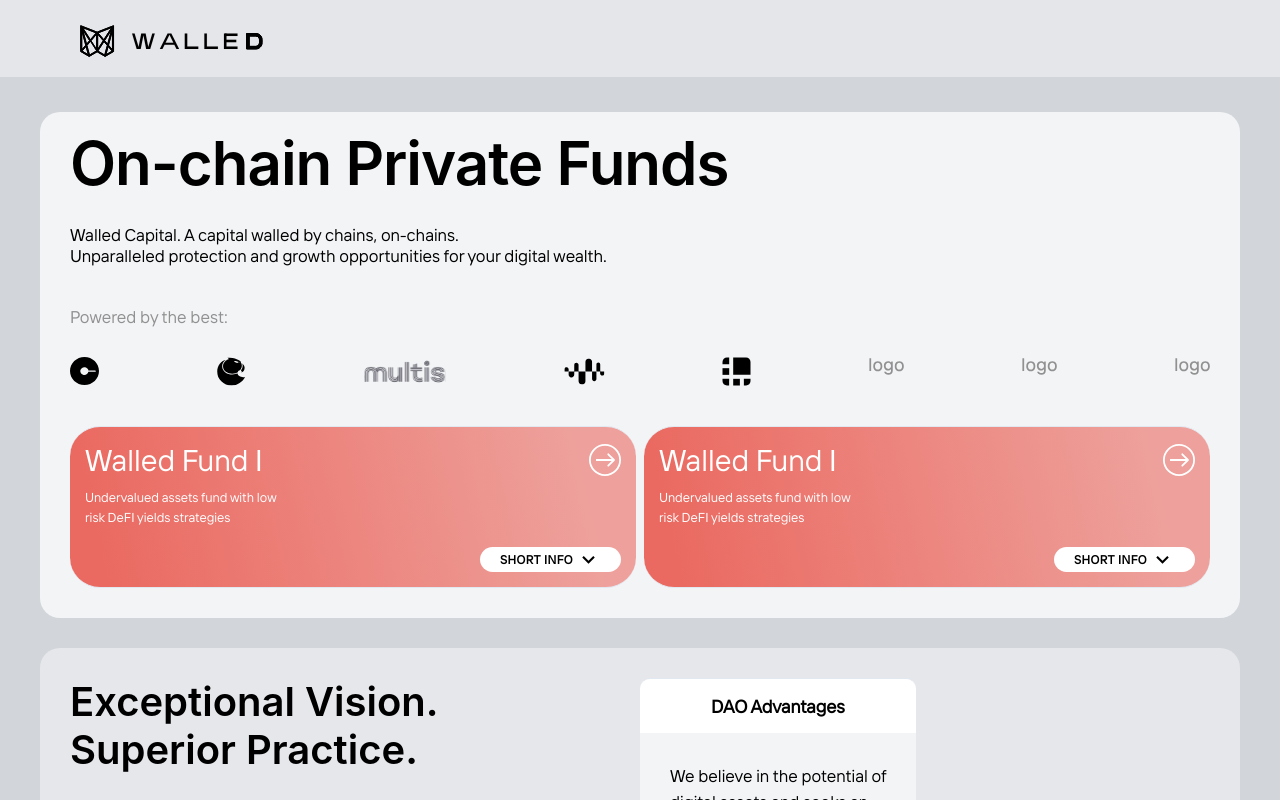
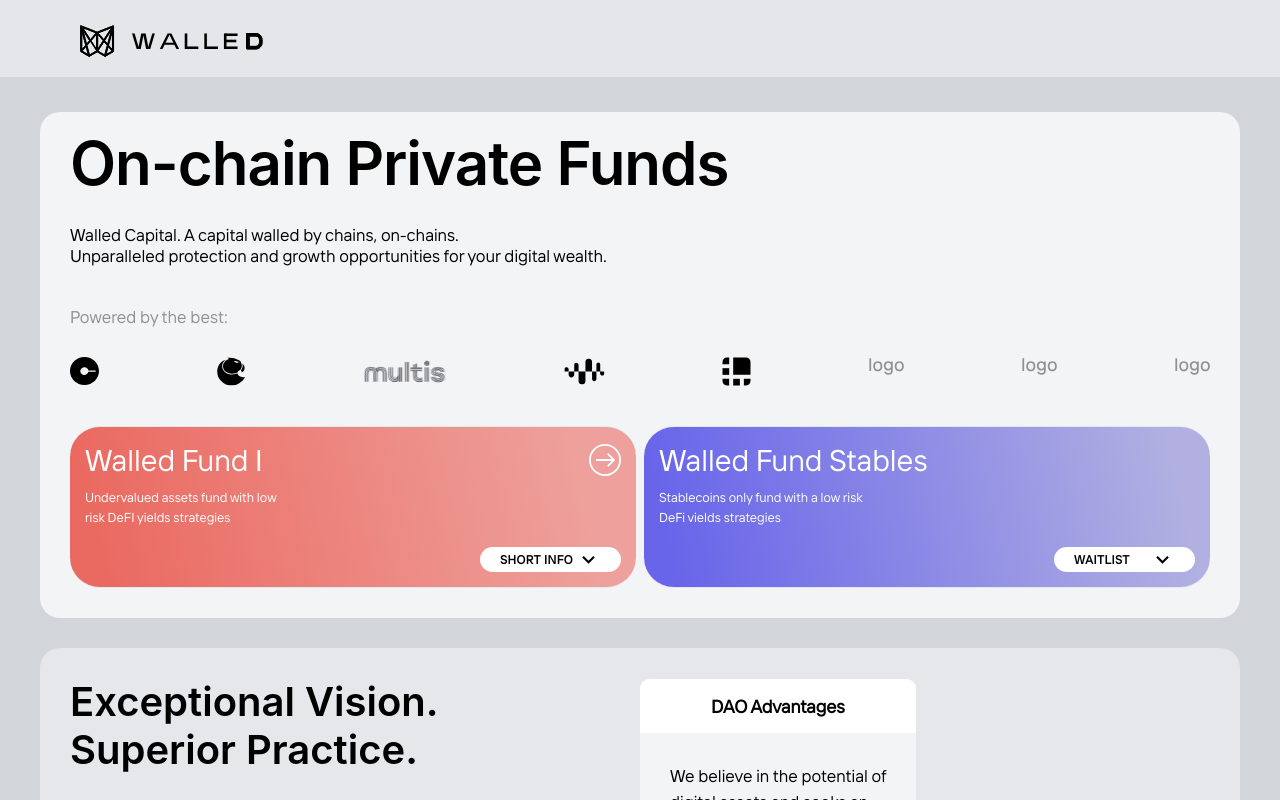
Before and after one commit to Walled-Capital/walled-capital-landing-page, a Next.js app: page / in a window 1280 px wide. Built offline with nearby package versions, Linux system fonts and the light colour scheme.

Commit message:
feature: code polish

```diff
--- a/src/components/project-box-main/AccordionButtonCustom.tsx
+++ b/src/components/project-box-main/AccordionButtonCustom.tsx
@@ -5,14 +5,16 @@ import { accordionButtonStyles } from "@src/components/project-box-main/projectB
 
 interface AccordionButtonCustom {
   onClick: () => void;
+  label: string;
 }
 
 export const AccordionButtonCustom: FC<AccordionButtonCustom> = ({
   onClick,
+  label = 'Short Info',
 }) => (
   <Flex justifyContent="flex-end">
     <AccordionButton sx={accordionButtonStyles} onClick={onClick}>
-      Short Info
+      {label}
       <AccordionIcon />
     </AccordionButton>
   </Flex>
--- a/src/components/project-box-main/project-box-v1/ProjectBox.tsx
+++ b/src/components/project-box-main/project-box-v1/ProjectBox.tsx
@@ -13,21 +13,35 @@ import { AccordionButtonCustom } from "@src/components/project-box-main/Accordio
 
 interface ProjectBoxProps {
   accordionPanelRender: (props: { closeButton: JSX.Element }) => JSX.Element;
+  buttonLabel?: string;
+  title?: string;
+  description?: string;
+  iconSrc?: string;
+  background?: string;
 }
 
-export const ProjectBox: FC<ProjectBoxProps> = ({ accordionPanelRender }) => {
+export const ProjectBox: FC<ProjectBoxProps> = ({
+  title,
+  description,
+  iconSrc,
+  background = "linear-gradient(77.53deg, #EA6A61 6.33%, #EEA19C 90.13%)",
+  buttonLabel = "Short Info",
+  accordionPanelRender,
+}) => {
   const { toggle, isOpen, accordionIndex } = useProjectBox();
 
   const closeButton = (
-    <>{isOpen && <AccordionButtonCustom onClick={toggle} />}</>
+    <>
+      {isOpen && <AccordionButtonCustom onClick={toggle} label={buttonLabel} />}
+    </>
   );
 
   return (
-    <Accordion sx={projectBoxStyles} index={accordionIndex}>
+    <Accordion sx={projectBoxStyles(background)} index={accordionIndex}>
       <AccordionItem className="accordionItem">
         <Flex className="header">
-          <Text>Walled Fund I</Text>
-          <Image src="/arrowInEllipse.svg" alt="arrowInEllipse" />
+          <Text>{title}</Text>
+          {iconSrc && <Image src={iconSrc} alt="arrowInEllipse" />}
         </Flex>
         <Flex
           sx={{
@@ -37,9 +51,9 @@ export const ProjectBox: FC<ProjectBoxProps> = ({ accordionPanelRender }) => {
             pb: "20px",
           }}
         >
-          Undervalued assets fund with low risk DeFI yields strategies
+          {description}
         </Flex>
-        {!isOpen && <AccordionButtonCustom onClick={toggle} />}
+        {!isOpen && <AccordionButtonCustom onClick={toggle} label={buttonLabel} />}
 
         <AccordionPanel className="accordionPanel" pb={4}>
           {accordionPanelRender({ closeButton })}
--- a/src/components/project-box-main/projectBox.styles.ts
+++ b/src/components/project-box-main/projectBox.styles.ts
@@ -27,10 +27,12 @@ export const linkButtonStyles: SystemStyleObject = {
   textDecoration: "none",
 };
 
-export const projectBoxStyles: SystemStyleObject = {
+export const projectBoxStyles = (
+  background: string
+): SystemStyleObject => ({
   w: "100%",
   ".accordionItem": {
-    background: "linear-gradient(77.53deg, #EA6A61 6.33%, #EEA19C 90.13%)",
+    background,
     p: "15px",
     borderRadius: "30px",
     color: "white",
@@ -47,7 +49,7 @@ export const projectBoxStyles: SystemStyleObject = {
       p: 0,
     },
   },
-};
+});
 
 export const projectBoxStylesV2 = (isOpen: boolean): SystemStyleObject => ({
   w: "100%",
--- a/src/pages/index.tsx
+++ b/src/pages/index.tsx
@@ -94,6 +94,9 @@ export default function Home() {
               alignItems="flex-start"
             >
               <ProjectBox
+                title='Walled Fund I'
+                description='Undervalued assets fund with low risk DeFI yields strategies'
+                iconSrc="/arrowInEllipse.svg"
                 accordionPanelRender={({ closeButton }) => (
                   <VStack spacing={4} align="stretch">
                     <Text
@@ -172,13 +175,13 @@ export default function Home() {
                 )}
               />
               <ProjectBox
+                title='Walled Fund Stables'
+                description='Stablecoins only fund with a low risk DeFi vields strategies'
+                background="linear-gradient(77.41deg, #6865EA 5.56%, #B1B0E1 92.56%);"
+                buttonLabel="waitlist"
                 accordionPanelRender={({ closeButton }) => (
                   <VStack spacing={4} align="stretch">
-                    <Text
-                      sx={{
-                        fontSize: "13px",
-                      }}
-                    >
+                    <Text fontSize="13px">
                       A tokenised digital assets hedge fund with additional
                       low-risk yields from DeFis (no leverage and impermanent
                       loss). It&apos;s based on{" "}
@@ -370,7 +373,7 @@ export default function Home() {
               justifyContent="space-between"
               w="100%"
               flexDir={{ md: "row", sm: "column" }}
-              gap='10px'
+              gap="10px"
             >
               <ArticleCard imageSrs="/mockImageGreen.svg" />
               <ArticleCard imageSrs="/mockImageRed.svg" />
--- a/src/styles/theme/theme.ts
+++ b/src/styles/theme/theme.ts
@@ -26,7 +26,7 @@ const themeConfig: DeepPartial<ThemeOverride> = {
     }),
   },
   breakpoints: {
-    sm: "390px",
+    sm: "375px",
     md: "835px",
     xl: "1440px",
   },
```
